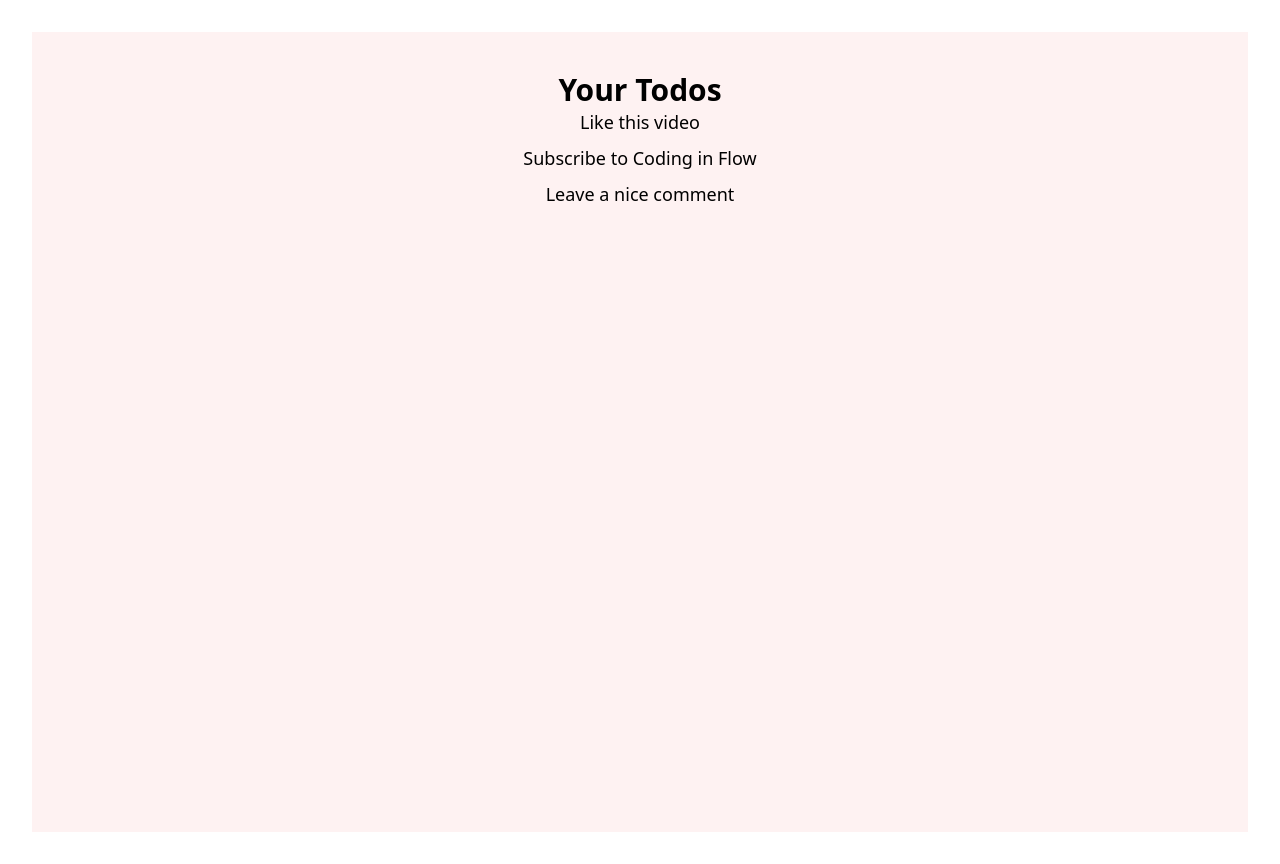
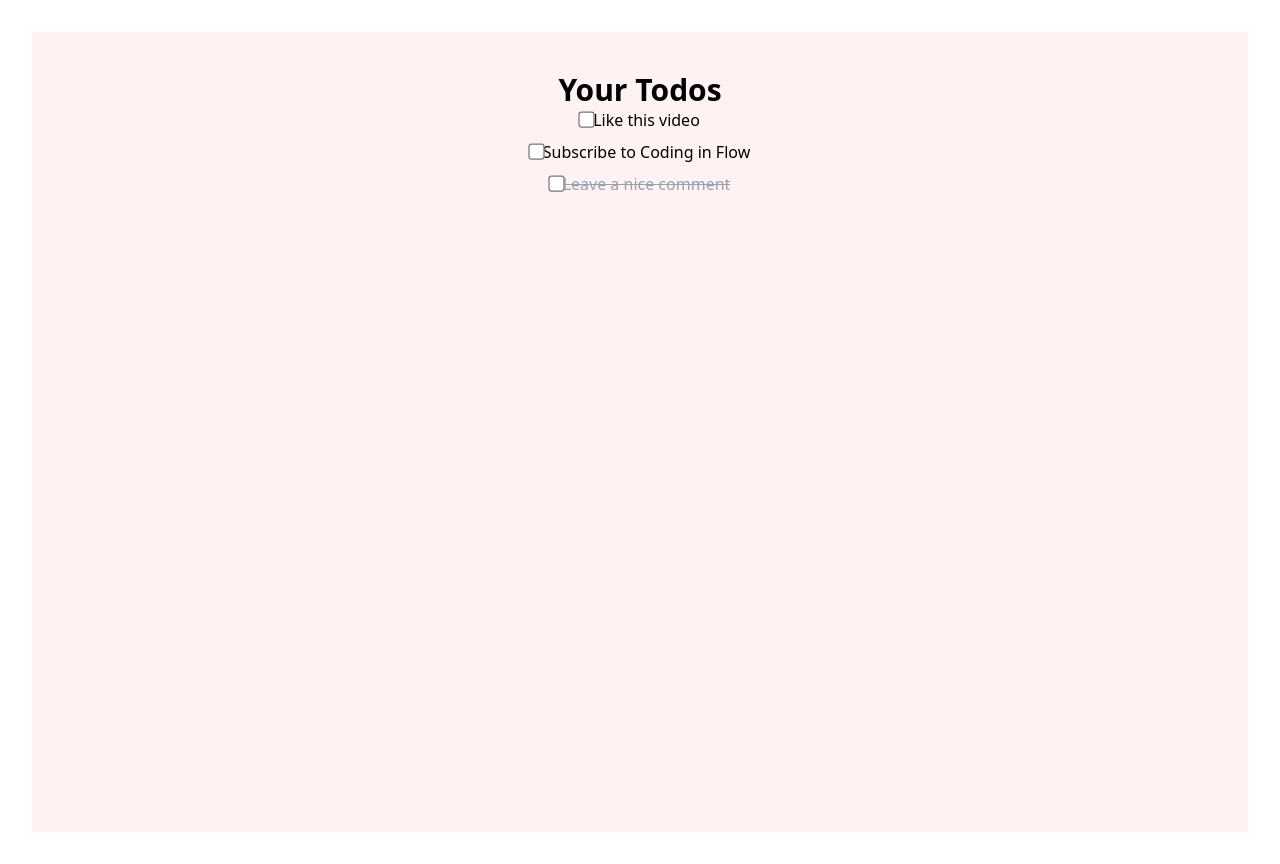
Before and after one commit to DNishadini/React_Bigin, a React (Vite) app in the folder my-project/: page / in a window 1280 px wide. Built offline with nearby package versions, Linux system fonts and the light colour scheme.

Commit message:
Fourth Part

```diff
--- a/my-project/src/App.tsx
+++ b/my-project/src/App.tsx
@@ -1,16 +1,15 @@
 import "./App.css";
+import TodoItem from "./components/TodoItem";
 import { dummyData } from "./data/todos";
 
 function App() {
   return (
     <main className="py-10 bg-red-50 h-screen">
       <h1 className="font-bold text-3xl text-center">Your Todos</h1>
-      <div>
+      <div className="max-w-lg mx-auto">
         <div className="space-y-2">
           {dummyData.map((todo) => (
-            <p key={todo.id} className="text-lg">
-              {todo.title}
-            </p>
+            <TodoItem todo={todo} />
           ))}
         </div>
       </div>
--- a/my-project/src/components/TodoItem.tsx
+++ b/my-project/src/components/TodoItem.tsx
@@ -0,0 +1,17 @@
+import { Todo } from "../types/todo";
+
+interface TodoItemProps {
+  todo: Todo;
+}
+export default function TodoItem({ todo }: TodoItemProps) {
+  return (
+    <div>
+      <label>
+        <input type="checkbox" className="scale-125" />
+        <span className={todo.completed ? "line-through text-gray-400" : ""}>
+          {todo.title}
+        </span>
+      </label>
+    </div>
+  );
+}
--- a/my-project/src/data/todos.ts
+++ b/my-project/src/data/todos.ts
@@ -3,5 +3,5 @@ import type { Todo } from "../types/todo";
 export const dummyData: Todo[] = [
   { id: 1, title: "Like this video", completed: false },
   { id: 2, title: "Subscribe to Coding in Flow", completed: false },
-  { id: 3, title: "Leave a nice comment", completed: false },
+  { id: 3, title: "Leave a nice comment", completed: true },
 ];
```
